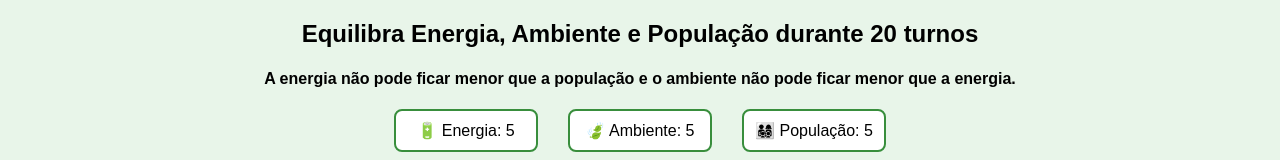
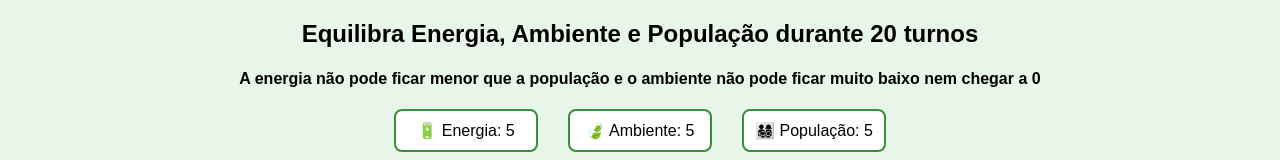
Before and after one commit to UserPT123/trabalhogeo, a plain HTML site: page cartas.html in a window 1280 px wide. Shown: the part 146-306 px from the top of the page. Drawn offline with Linux system fonts and the light colour scheme.

Commit message:
Update cartas.html

```diff
--- a/cartas.html
+++ b/cartas.html
@@ -45,7 +45,7 @@
 
   <p> <h2> Equilibra Energia, Ambiente e População durante 20 turnos </h2> </p>
 
-  <p> <h4> A energia não pode ficar menor que a população e o ambiente não pode ficar menor que a energia. </h4></p>
+  <p> <h4> A energia não pode ficar menor que a população e o ambiente não pode ficar muito baixo nem chegar a 0 </h4></p>
 
   <div class="recursos">
     <div class="recurso">🔋 Energia: <span id="energia">5</span></div>
```
